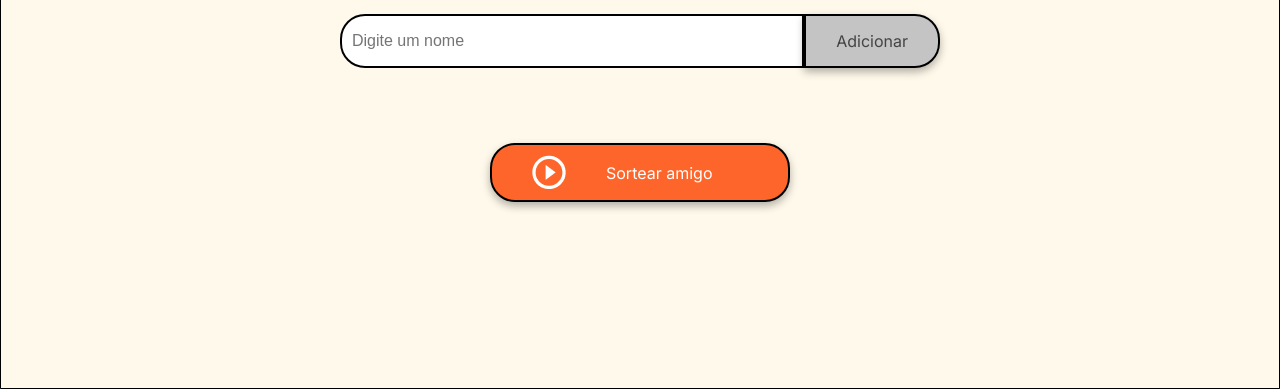
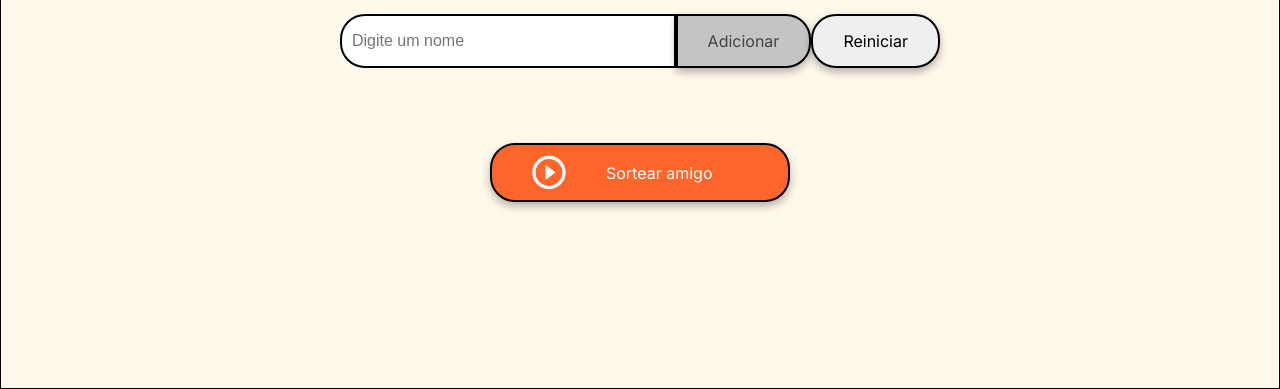
Before and after one commit to FreireCF/desafio-amigo-secreto-one, a plain HTML site: page index.html in a window 1280 px wide. Shown: the part 411-800 px from the top of the page. Drawn offline with Linux system fonts and the light colour scheme.

Commit message:
Adicionanando botão reiniciar

```diff
--- a/index.html
+++ b/index.html
@@ -22,6 +22,7 @@
             <div class="input-wrapper">
                 <input type="text" id="amigo" class="input-name" placeholder="Digite um nome">
                 <button class="button-add" onclick="adicionarAmigo()">Adicionar</button>
+                <button class="button-reiniciar" onclick="reiniciar()">Reiniciar</button>
             </div>
 
             <ul id="listaAmigos" class="name-list" aria-labelledby="listaAmigos" role="list"></ul>
```
